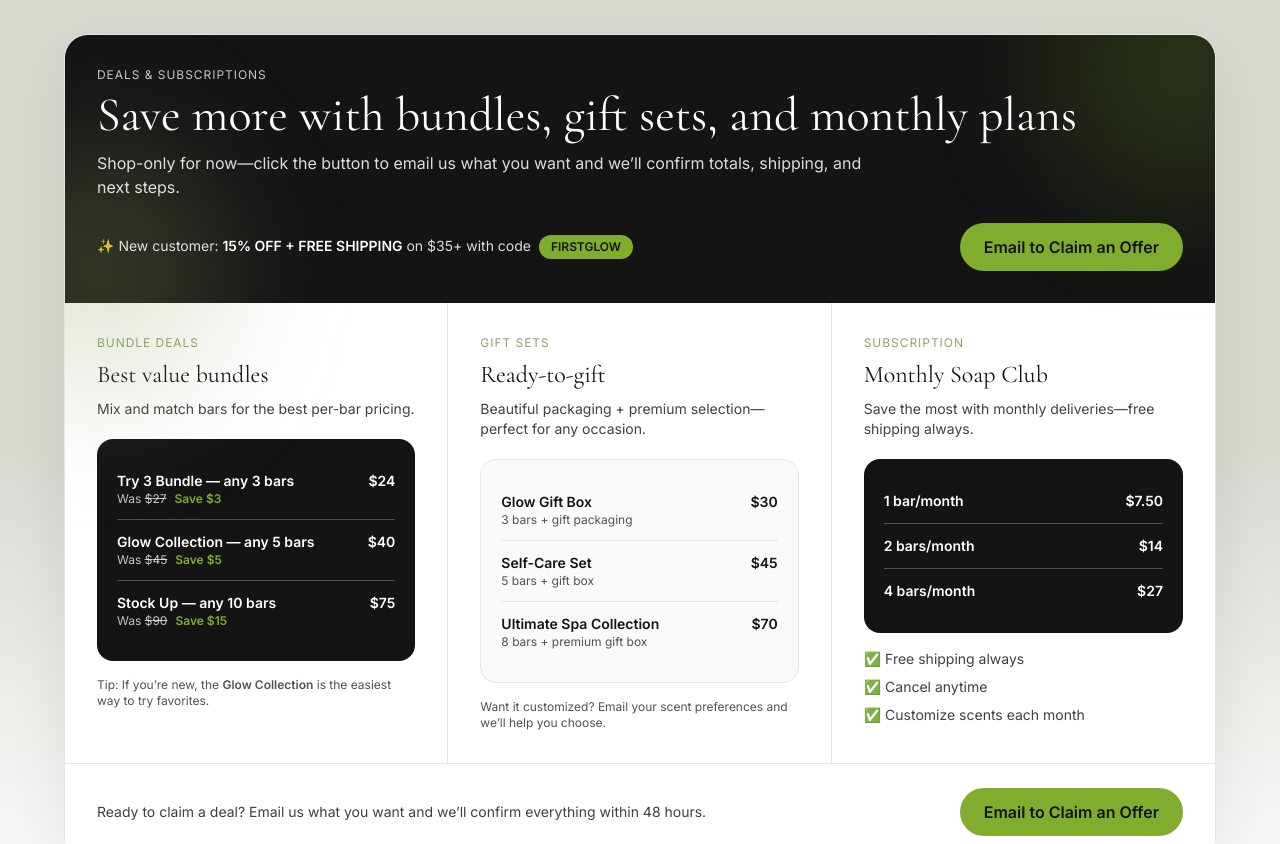
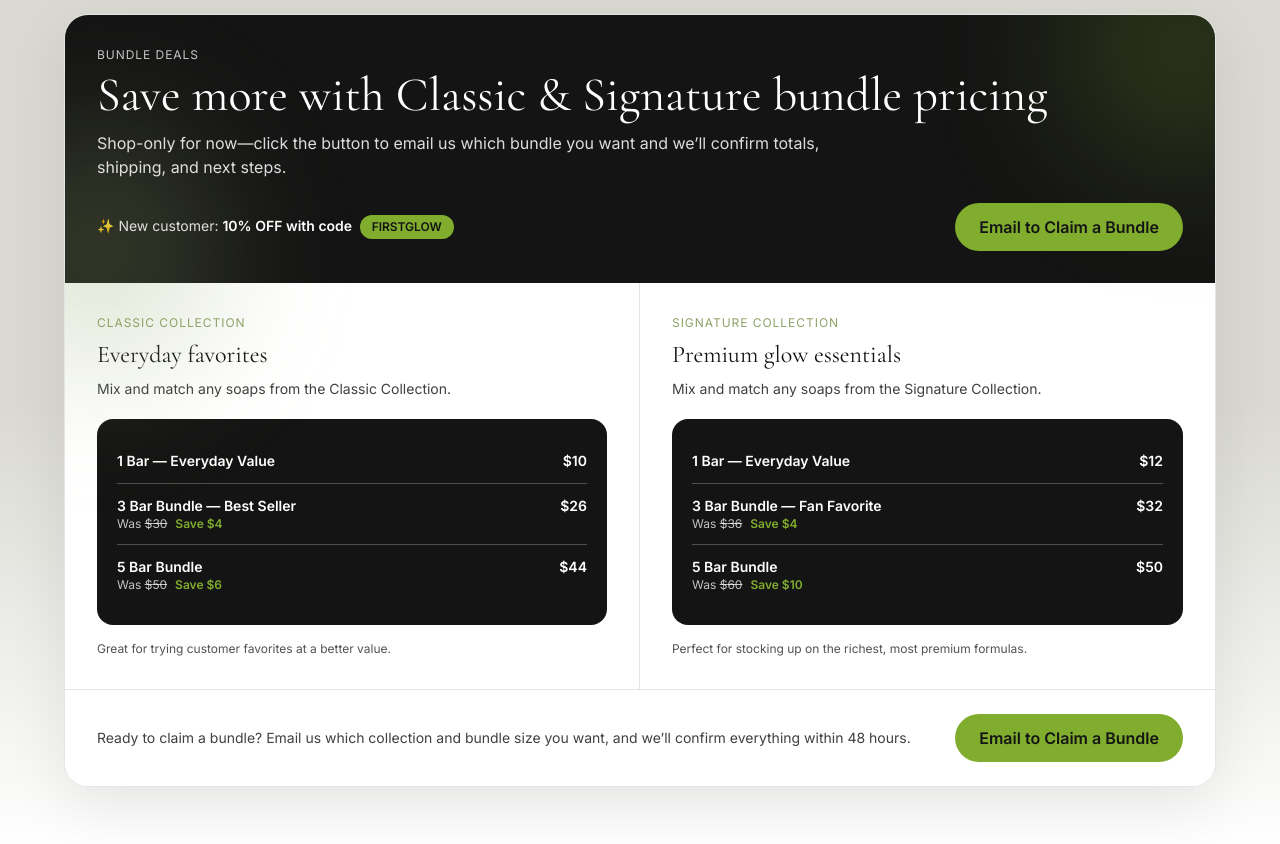
Before and after one commit to DariusHay/soapandglow, a React (Vite) app: page /#/ in a window 1280 px wide. Shown: the part 2700-3544 px from the top of the page. Built offline with nearby package versions, Linux system fonts and the light colour scheme.

Commit message:
Final changes

```diff
--- a/src/components/Footer.jsx
+++ b/src/components/Footer.jsx
@@ -32,7 +32,7 @@ export default function Footer() {
                 target="_blank"
                 rel="noreferrer"
               >
-                @TheGlow_UpBeautyBar
+                @soapglowandbeautybar
               </a>
             </p>
             <p className="mt-3 text-xs text-neutral-500">
@@ -46,9 +46,7 @@ export default function Footer() {
             Shop Info
           </p>
           <ul className="mt-4 space-y-2 text-sm">
-            <li className="text-neutral-700">📦 $6 flat shipping under $50</li>
-            <li className="text-neutral-700">🎉 Free shipping on $50+</li>
-            <li className="text-neutral-700">✨ FIRSTGLOW: 15% off + free ship $35+</li>
+            <li className="text-neutral-700">✨ FIRSTGLOW: 10% off for first time customers</li>
           </ul>
         </div>
 
--- a/src/pages/Contact.jsx
+++ b/src/pages/Contact.jsx
@@ -23,7 +23,7 @@ export default function Contact() {
 
             <p className="text-sm font-semibold text-brand-ink mt-6">Instagram</p>
             <a className="underline underline-offset-4 text-neutral-700" href={instagramUrl} target="_blank" rel="noreferrer">
-              @TheGlow_UpBeautyBar
+              @soapglowandbeautybar
             </a>
 
             <p className="text-sm font-semibold text-brand-ink mt-6">Vendor availability</p>
--- a/src/pages/Home.jsx
+++ b/src/pages/Home.jsx
@@ -92,7 +92,7 @@ export default function Home() {
       />
 
       {/* Modal (optional) */}
-      <FirstGlowModal />
+      {/* <FirstGlowModal /> */}
 
       {/* 1) FLYER SECTION (TOP, clean, no text above it) */}
       <section className="bg-white">
@@ -169,14 +169,14 @@ export default function Home() {
               <p className="text-white/90">
                 💰 Single Bars <b className="text-white">Starting at $10</b>
               </p>
+              {/* <p className="text-white/90">
+                🎁 Bundles: <b className="text-white">Save up to $15</b>
+              </p> */}
+              {/* <p className="text-white/90">
+                📦 Free Shipping for Orders <b className="text-white">$50+</b>
+              </p> */}
               <p className="text-white/90">
-                🎁 Bundles: <b className="text-white">Save up to $15</b>
-              </p>
-              <p className="text-white/90">
-                📦 Free Shipping for Orders <b className="text-white">$50+</b>
-              </p>
-              <p className="text-white/90">
-                ✨ New Customers Receive <b className="text-white">15% off + free ship $35+</b>
+                ✨ New Customers Receive <b className="text-white">10% off </b>
                 {/* <span className="ml-2 inline-flex items-center rounded-full bg-brand-lime text-brand-ink px-3 py-1 text-xs font-semibold">
                   FIRSTGLOW
                 </span> */}
@@ -319,12 +319,10 @@ export default function Home() {
       </section> */}
 
       {/* OFFERS (informational, no cards) */}
-      <section className="px-4 sm:px-6 lg:px-10 py-16 bg-gradient-to-b from-brand-stone via-brand-stone to-white">
+      {/* <section className="px-4 sm:px-6 lg:px-10 py-16 bg-gradient-to-b from-brand-stone via-brand-stone to-white">
         <div className="max-w-6xl mx-auto">
-          {/* Header + CTA */}
           <div className="rounded-3xl overflow-hidden border border-neutral-200 shadow-soft">
             <div className="relative bg-brand-ink">
-              {/* subtle glow accents */}
               <div className="pointer-events-none absolute -top-24 -right-24 h-64 w-64 rounded-full bg-brand-lime/20 blur-3xl" />
               <div className="pointer-events-none absolute -bottom-24 -left-24 h-64 w-64 rounded-full bg-brand-sage/25 blur-3xl" />
 
@@ -342,10 +340,11 @@ export default function Home() {
 
                 <div className="mt-6 flex flex-col sm:flex-row gap-3 sm:items-center sm:justify-between">
                   <div className="text-sm text-white/85">
-                    ✨ New customer: <b className="text-white">15% OFF + FREE SHIPPING</b> on $35+ with code{" "}
-                    <span className="inline-flex items-center rounded-full bg-brand-lime text-brand-ink px-3 py-1 text-xs font-semibold ml-1">
-                      FIRSTGLOW
-                    </span>
+                    ✨ New customer: <b className="text-white">10% OFF with code{" "}
+                      <span className="inline-flex items-center rounded-full bg-brand-lime text-brand-ink px-3 py-1 text-xs font-semibold ml-1">
+                        FIRSTGLOW
+                      </span>
+                    </b>
                   </div>
 
                   <a
@@ -358,10 +357,8 @@ export default function Home() {
               </div>
             </div>
 
-            {/* Offer lists */}
             <div className="bg-white">
               <div className="grid lg:grid-cols-3">
-                {/* Bundles */}
                 <div className="p-6 sm:p-8 border-b lg:border-b-0 lg:border-r border-neutral-200">
                   <p className="text-xs tracking-luxe uppercase text-brand-sage">Bundle Deals</p>
                   <h3 className="font-display text-2xl text-brand-ink mt-2">Best value bundles</h3>
@@ -380,7 +377,6 @@ export default function Home() {
                   </p>
                 </div>
 
-                {/* Gift Sets */}
                 <div className="p-6 sm:p-8 border-b lg:border-b-0 lg:border-r border-neutral-200">
                   <p className="text-xs tracking-luxe uppercase text-brand-sage">Gift Sets</p>
                   <h3 className="font-display text-2xl text-brand-ink mt-2">Ready-to-gift</h3>
@@ -419,12 +415,11 @@ export default function Home() {
                   </p>
                 </div>
 
-                {/* Subscription */}
                 <div className="p-6 sm:p-8">
                   <p className="text-xs tracking-luxe uppercase text-brand-sage">Subscription</p>
                   <h3 className="font-display text-2xl text-brand-ink mt-2">Monthly Soap Club</h3>
                   <p className="mt-2 text-sm text-neutral-700">
-                    Save the most with monthly deliveries—free shipping always.
+                    Save the most with a monthly subscription.
                   </p>
 
                   <div className="mt-5 rounded-2xl bg-brand-ink p-5">
@@ -434,14 +429,12 @@ export default function Home() {
                   </div>
 
                   <ul className="mt-4 text-sm text-neutral-700 space-y-2">
-                    <li>✅ Free shipping always</li>
                     <li>✅ Cancel anytime</li>
                     <li>✅ Customize scents each month</li>
                   </ul>
                 </div>
               </div>
 
-              {/* Bottom CTA */}
               <div className="px-6 sm:px-8 py-6 border-t border-neutral-200 bg-white flex flex-col sm:flex-row gap-3 sm:items-center sm:justify-between">
                 <p className="text-sm text-neutral-700">
                   Ready to claim a deal? Email us what you want and we’ll confirm everything within 48 hours.
@@ -457,6 +450,143 @@ export default function Home() {
             </div>
           </div>
         </div>
+      </section> */}
+
+      {/* BUNDLE DEALS (informational, no cards) */}
+      <section className="px-4 sm:px-6 lg:px-10 py-16 bg-gradient-to-b from-brand-stone via-brand-stone to-white">
+        <div className="max-w-6xl mx-auto">
+          {/* Header + CTA */}
+          <div className="rounded-3xl overflow-hidden border border-neutral-200 shadow-soft">
+            <div className="relative bg-brand-ink">
+              {/* subtle glow accents */}
+              <div className="pointer-events-none absolute -top-24 -right-24 h-64 w-64 rounded-full bg-brand-lime/20 blur-3xl" />
+              <div className="pointer-events-none absolute -bottom-24 -left-24 h-64 w-64 rounded-full bg-brand-sage/25 blur-3xl" />
+
+              <div className="relative p-6 sm:p-8">
+                <p className="text-xs tracking-luxe uppercase text-white/75">
+                  Bundle Deals
+                </p>
+                <h2 className="font-display text-4xl sm:text-5xl text-white mt-2">
+                  Save more with Classic & Signature bundle pricing
+                </h2>
+                <p className="mt-3 text-white/85 max-w-3xl">
+                  Shop-only for now—click the button to email us which bundle you want and we’ll confirm
+                  totals, shipping, and next steps.
+                </p>
+
+                <div className="mt-6 flex flex-col sm:flex-row gap-3 sm:items-center sm:justify-between">
+                  <div className="text-sm text-white/85">
+                    ✨ New customer:{" "}
+                    <b className="text-white">
+                      10% OFF with code{" "}
+                      <span className="inline-flex items-center rounded-full bg-brand-lime text-brand-ink px-3 py-1 text-xs font-semibold ml-1">
+                        FIRSTGLOW
+                      </span>
+                    </b>
+                  </div>
+
+                  <a
+                    href="mailto:soapglowandbeautybar@gmail.com?subject=Bundle%20Deal%20Request%20-%20Soap%20Glow%20%26%20Beauty%20Bar&body=Hi%20Soap%20Glow%20%26%20Beauty%20Bar%2C%0A%0AI%27d%20like%20to%20take%20advantage%20of%20a%20bundle%20deal.%20Here%27s%20what%20I%20want%3A%0A%0ACollection%20(Classic%20or%20Signature)%3A%0ABundle%20size%20(1%20bar%2C%203%20bars%2C%205%20bars)%3A%0AName%3A%0APhone%3A%0AShipping%20Address%3A%0A%0AThank%20you!%0A"
+                    className="px-6 py-3 rounded-full bg-brand-lime text-brand-ink font-semibold hover:opacity-90 transition text-center"
+                  >
+                    Email to Claim a Bundle
+                  </a>
+                </div>
+              </div>
+            </div>
+
+            {/* Offer lists */}
+            <div className="bg-white">
+              <div className="grid lg:grid-cols-2">
+                {/* Classic Collection */}
+                <div className="p-6 sm:p-8 border-b lg:border-b-0 lg:border-r border-neutral-200">
+                  <p className="text-xs tracking-luxe uppercase text-brand-sage">
+                    Classic Collection
+                  </p>
+                  <h3 className="font-display text-2xl text-brand-ink mt-2">
+                    Everyday favorites
+                  </h3>
+                  <p className="mt-2 text-sm text-neutral-700">
+                    Mix and match any soaps from the Classic Collection.
+                  </p>
+
+                  <div className="mt-5 rounded-2xl bg-brand-ink p-5">
+                    <OfferLine
+                      label="1 Bar — Everyday Value"
+                      price="10"
+                    />
+                    <OfferLine
+                      label="3 Bar Bundle — Best Seller"
+                      price="26"
+                      compareAt="30"
+                      savings="4"
+                    />
+                    <OfferLine
+                      label="5 Bar Bundle"
+                      price="44"
+                      compareAt="50"
+                      savings="6"
+                    />
+                  </div>
+
+                  <p className="mt-4 text-xs text-neutral-600">
+                    Great for trying customer favorites at a better value.
+                  </p>
+                </div>
+
+                {/* Signature Collection */}
+                <div className="p-6 sm:p-8">
+                  <p className="text-xs tracking-luxe uppercase text-brand-sage">
+                    Signature Collection
+                  </p>
+                  <h3 className="font-display text-2xl text-brand-ink mt-2">
+                    Premium glow essentials
+                  </h3>
+                  <p className="mt-2 text-sm text-neutral-700">
+                    Mix and match any soaps from the Signature Collection.
+                  </p>
+
+                  <div className="mt-5 rounded-2xl bg-brand-ink p-5">
+                    <OfferLine
+                      label="1 Bar — Everyday Value"
+                      price="12"
+                    />
+                    <OfferLine
+                      label="3 Bar Bundle — Fan Favorite"
+                      price="32"
+                      compareAt="36"
+                      savings="4"
+                    />
+                    <OfferLine
+                      label="5 Bar Bundle"
+                      price="50"
+                      compareAt="60"
+                      savings="10"
+                    />
+                  </div>
+
+                  <p className="mt-4 text-xs text-neutral-600">
+                    Perfect for stocking up on the richest, most premium formulas.
+                  </p>
+                </div>
+              </div>
+
+              {/* Bottom CTA */}
+              <div className="px-6 sm:px-8 py-6 border-t border-neutral-200 bg-white flex flex-col sm:flex-row gap-3 sm:items-center sm:justify-between">
+                <p className="text-sm text-neutral-700">
+                  Ready to claim a bundle? Email us which collection and bundle size you want, and we’ll confirm everything within 48 hours.
+                </p>
+
+                <a
+                  href="mailto:soapglowandbeautybar@gmail.com?subject=Bundle%20Deal%20Request%20-%20Soap%20Glow%20%26%20Beauty%20Bar&body=Hi%20Soap%20Glow%20%26%20Beauty%20Bar%2C%0A%0AI%27d%20like%20to%20take%20advantage%20of%20a%20bundle%20deal.%20Here%27s%20what%20I%20want%3A%0A%0ACollection%20(Classic%20or%20Signature)%3A%0ABundle%20size%20(1%20bar%2C%203%20bars%2C%205%20bars)%3A%0AName%3A%0APhone%3A%0AShipping%20Address%3A%0A%0AThank%20you!%0A"
+                  className="px-6 py-3 rounded-full bg-brand-lime text-brand-ink font-semibold hover:opacity-90 transition text-center"
+                >
+                  Email to Claim a Bundle
+                </a>
+              </div>
+            </div>
+          </div>
+        </div>
       </section>
 
       {/* EMAIL SIGNUP */}
--- a/src/utils/orderLinks.js
+++ b/src/utils/orderLinks.js
@@ -19,4 +19,4 @@ Thank you!
   return `mailto:${to}?subject=${subject}&body=${body}`;
 }
 
-export const instagramUrl = "https://instagram.com/theglow_upbeautybar";
+export const instagramUrl = "https://www.instagram.com/soapglowandbeautybar";
```
